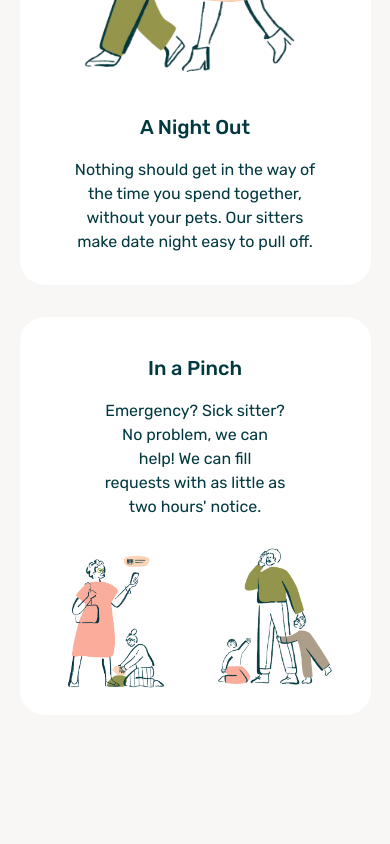
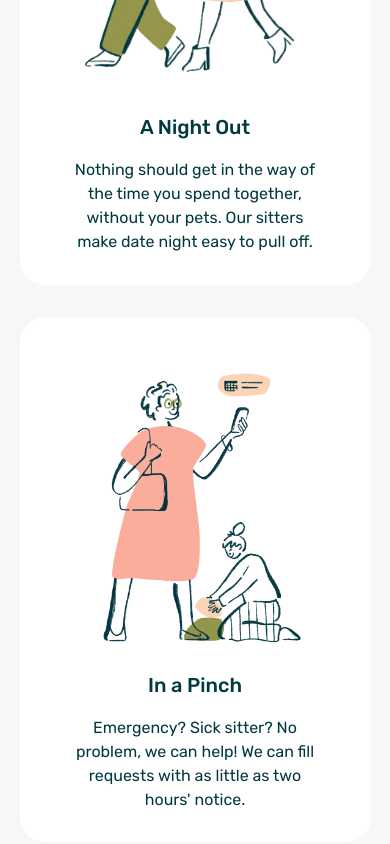
Before and after one commit to samsonc89/otter-replica, a React (Vite) app: page / in a window 390 px wide. Shown: the part 3968-4812 px from the top of the page. Before the commit the page ends 4763 px from the top, so only its background shows below. Built offline with nearby package versions, Linux system fonts and the light colour scheme.

Commit message:
Adjust spacing for row2 card

```diff
--- a/src/containers/Why/why.css
+++ b/src/containers/Why/why.css
@@ -119,6 +119,9 @@
     min-height: 0;
     padding: 0;
   }
+  .why-row2-card > .why-card-image {
+    display: none;
+  }
   .why-row2-images {
     flex: 1;
     position: relative;
@@ -163,24 +166,13 @@
   }
 
   .why-row2 {
-    padding: 4%;
-    display: flex;
-    flex-direction: column;
-    align-items: center;
+    flex-direction: column-reverse;
   }
   .why-row2-card {
-    width: 70%;
-    align-items: center;
-    justify-content: flex-start;
-    min-height: 0;
-    padding: 0;
-  }
-  .why-row2-images {
-    flex: 1;
-    position: relative;
+    width: 100%;
   }
 
-  .why-row2-image {
-    max-width: 23rem;
+  .row2-image2 {
+    display: none;
   }
 }
```
